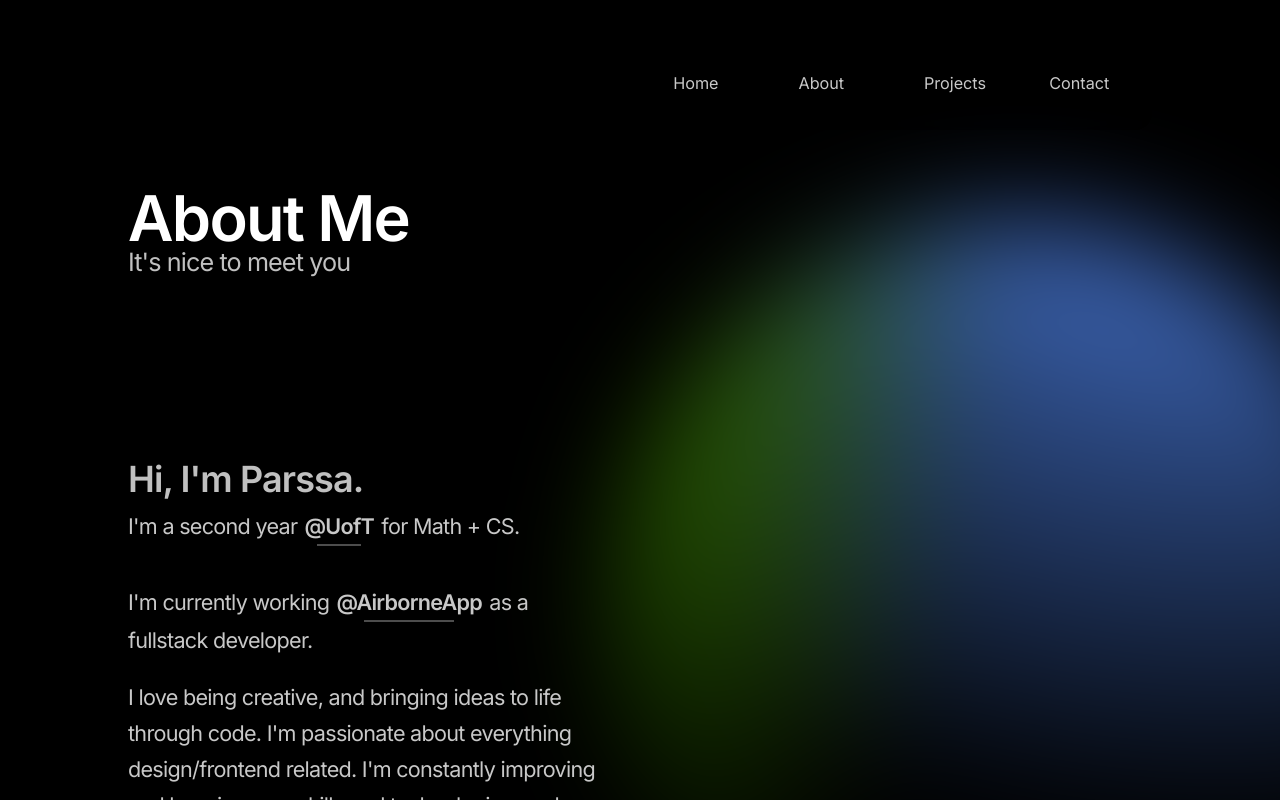
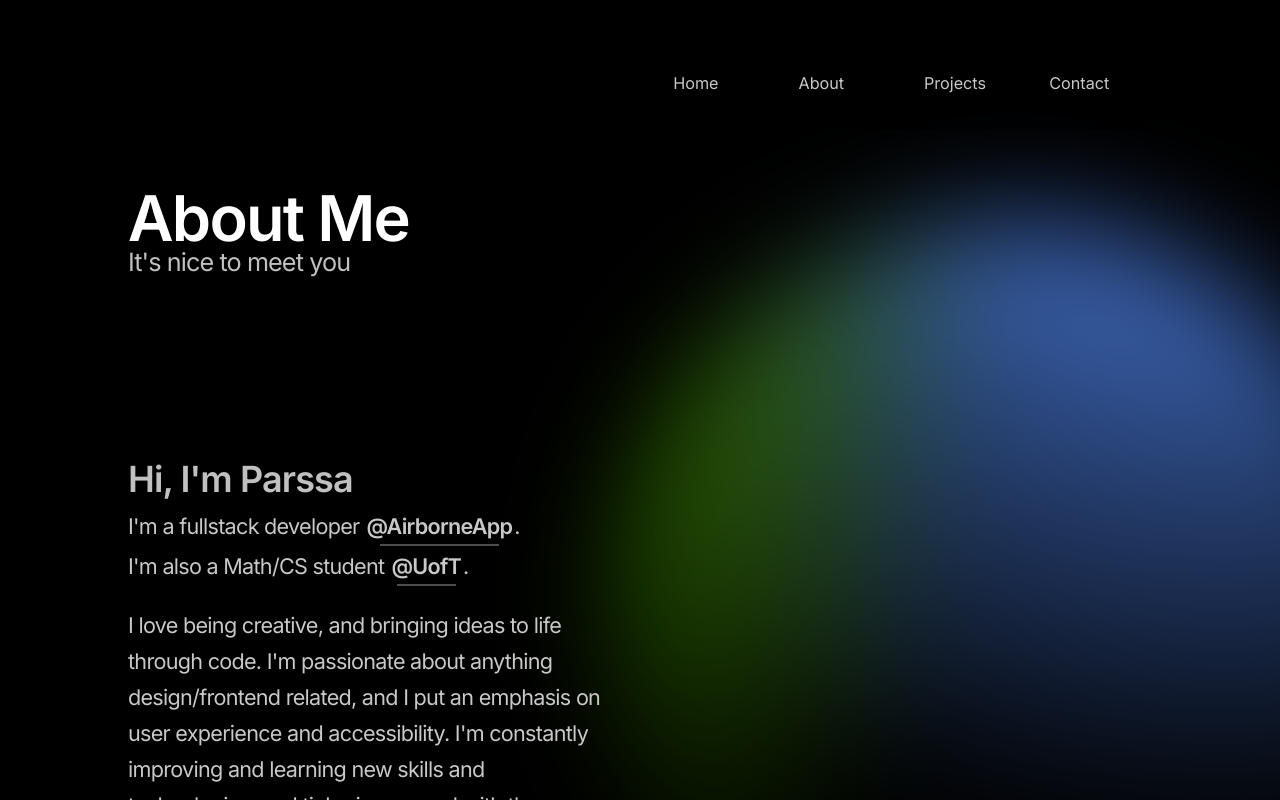
Before and after one commit to parssak/nextjs-website, a Next.js app: page /about in a window 1280 px wide. Built offline with nearby package versions, Linux system fonts and the light colour scheme.

Commit message:
Style fixes

```diff
--- a/components/About.js
+++ b/components/About.js
@@ -7,15 +7,14 @@ const About = () => {
         <Container>
             <Title larger>About Me<TitleBall delay={1.3} duration={0.8} random={Math.random() * 360} /></Title>
             <Subtitle>It's nice to meet you</Subtitle>
-            <SectionTitle>Hi, I'm Parssa.</SectionTitle>
+            <SectionTitle>Hi, I'm Parssa</SectionTitle>
             <Description >
-                I'm a second year <LinkText>@UofT</LinkText> for Math + CS.
-                <br />
-                <br />
-                I'm currently working <LinkText>@AirborneApp</LinkText> as a fullstack developer.
+                I'm a fullstack developer <LinkText href="https://www.airborneapp.io/" target="_about">@AirborneApp</LinkText>.
+                <br/>
+                I'm also a Math/CS student <LinkText target="_about">@UofT</LinkText>.
             </Description>
             <Description>
-                I love being creative, and bringing ideas to life through code. I'm passionate about everything design/frontend related. I'm constantly improving and learning new skills and technologies, and tinkering around with them.
+                I love being creative, and bringing ideas to life through code. I'm passionate about anything design/frontend related, and I put an emphasis on user experience and accessibility. I'm constantly improving and learning new skills and technologies, and tinkering around with them.
             </Description>
             <Description>
 
--- a/components/Contact.js
+++ b/components/Contact.js
@@ -1,6 +1,6 @@
 import React from 'react';
 import styled from 'styled-components';
-import { ContactButton, Container, Description, Input, TextArea, Title, Label, TitleBall } from './styles';
+import { ContactButton, Container, Description, Input, TextArea, Title, Label, TitleBall, LinkText } from './styles';
 import Footer from './Footer';
 
 const ContactContainer = styled.div`
@@ -36,7 +36,12 @@ const Contact = () => {
                 <TitleBall random={Math.random() * 360} left scale={0.5}/>
             </Title>
             <ContactContainer>
-                <Description>If you want to get in touch or just say hi, you can email me at parssak@gmail.com, or use this form, and it’ll go right to my inbox.</Description>
+                <Description>
+                    If you want to get in touch or just
+                    say hi, you can email me
+                    at <LinkText onClick={() => navigator.clipboard.writeText('parssak@gmail.com')}> parssak@gmail.com</LinkText>,
+                    or use this form, and it’ll go right to my inbox.
+                </Description>
                 <ContactForm>
                     <Label htmlFor="name">Name</Label>
                     <Input type="text" name="name" />
--- a/components/NavBar.js
+++ b/components/NavBar.js
@@ -26,9 +26,7 @@ const Wrapper = styled.div`
     grid-column-gap: 1rem;
 
     @media (max-width: 800px) {
-        justify-content: space-around;
-        width: 100%;
-        padding: 0.5rem 0;
+        grid-column-gap: 0.2rem;
     }
     transition: all 0.5s ease;
     :hover {
--- a/components/styles/index.js
+++ b/components/styles/index.js
@@ -128,7 +128,7 @@ export const ContactButton = styled.button`
 
 export const Input = styled.input`
     border: 0;
-    font-size: 1.5rem;
+    font-size: 1rem;
     background: #292929;
     border-radius: 0.5rem;
     margin-bottom: 1rem;
@@ -147,7 +147,7 @@ export const Input = styled.input`
 `
 export const TextArea = styled.textarea`
     border: 0;
-    font-size: 1.5rem;
+    font-size: 1rem;
     background: #292929;
     border-radius: 0.5rem;
     margin-bottom: 1rem;
@@ -178,9 +178,9 @@ export const LinkText = styled.a`
         position: absolute;
 
         height: 2px;
-        width: 60%;
+        width: 80%;
 
-        left: 20%;
+        left: 10%;
         bottom: 0;
 
         background-color: rgba(255, 255, 255, 0.3);
@@ -194,8 +194,8 @@ export const LinkText = styled.a`
         color: ${colors.purple};
 
         ::before {
-            left: 27%;
-            width: 50%;
+            left: 23%;
+            width: 60%;
             background-color: ${colors.purple};
 
         }
```
Also changed, not shown: components/projects/Darco.js (+6 -8 lines).
